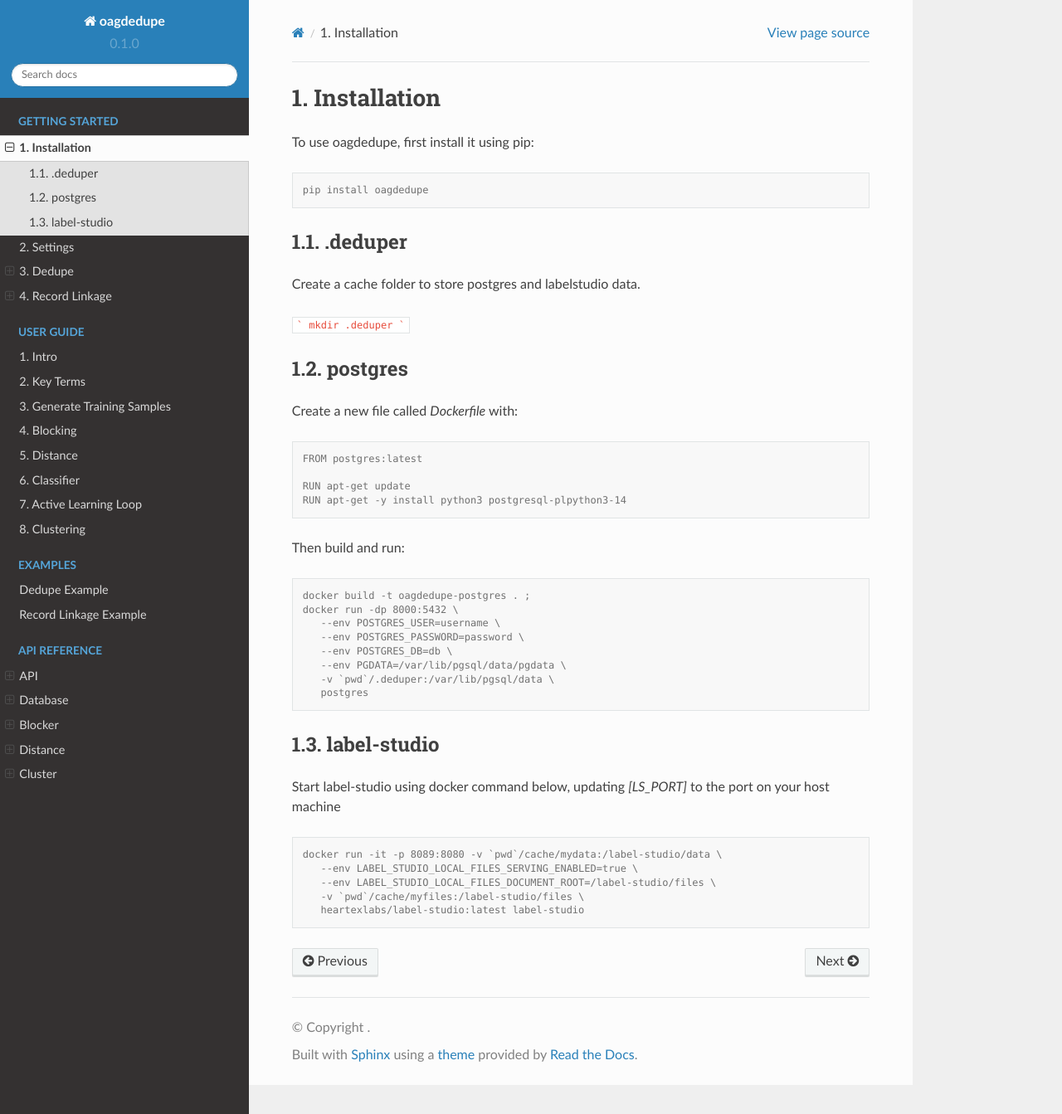
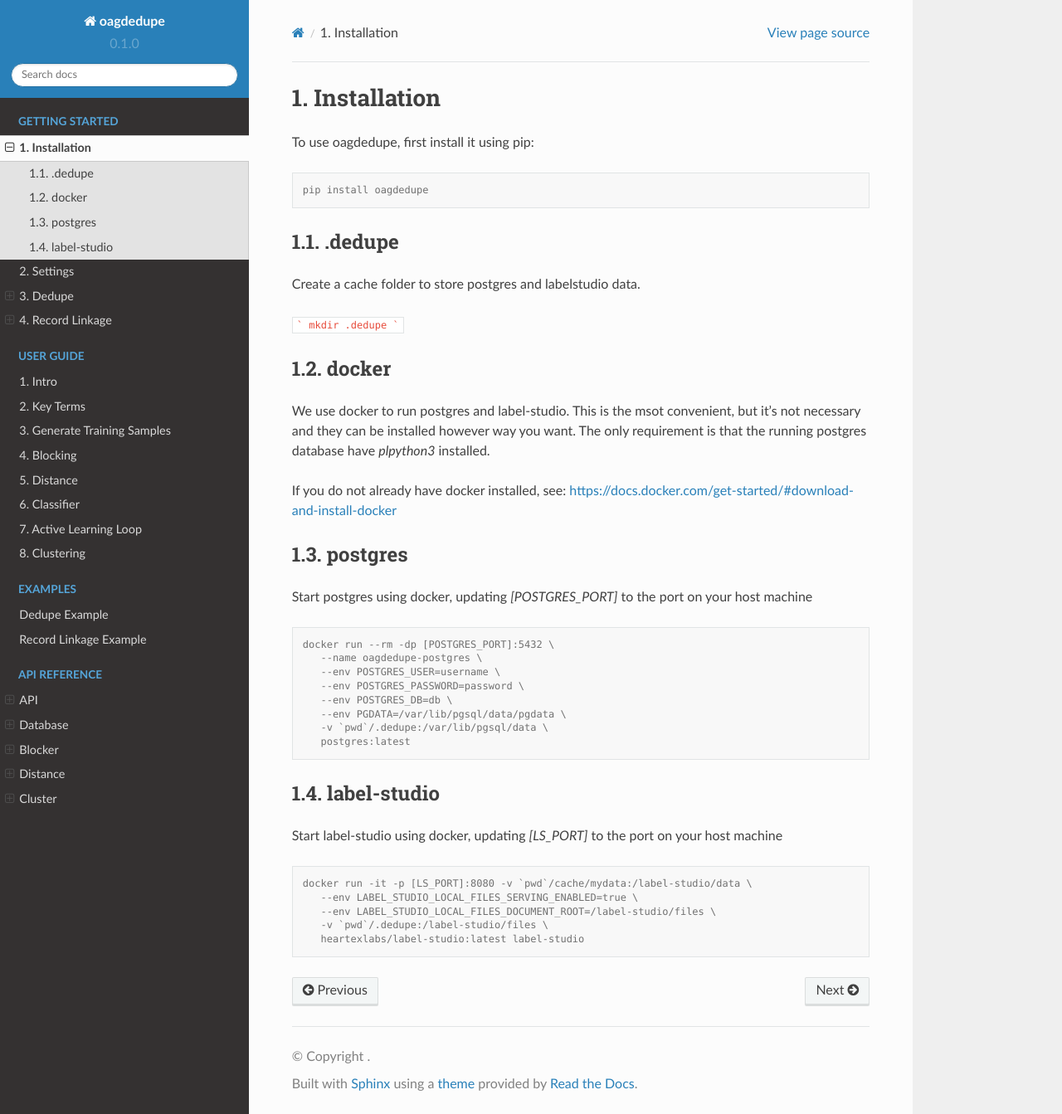
Before and after one commit to chansooligans/oagdedupe, a Sphinx documentation site: the page built from docs/source/usage/installation.rst, in a window 1280 px wide and 1343 px high. Shown: the whole window at 83% size. Built offline with Sphinx 7.4.7 and the Read the Docs theme 2.0.0, drawn with Linux system fonts in a browser that asks for light colours.

Commit message:
update documenation and docker instructions for LS and postgres

````diff
--- a/docs/source/usage/installation.rst
+++ b/docs/source/usage/installation.rst
@@ -7,50 +7,54 @@ To use oagdedupe, first install it using pip:
 
    pip install oagdedupe
 
-.deduper
+.dedupe
 ^^^^^^^^^^^^^^^^^^^^^^^^^^^
 
 Create a cache folder to store postgres and labelstudio data.
 
 ```
-mkdir .deduper
+mkdir .dedupe
 ```
+
+docker
+^^^^^^^^^^^^^^^^^^^^^^^^^^^
+
+We use docker to run postgres and label-studio. This is the msot convenient,
+but it's not necessary and they can be installed however way you want.
+The only requirement is that the running postgres database have `plpython3`
+installed.
+
+If you do not already have docker installed, see:
+https://docs.docker.com/get-started/#download-and-install-docker
+
 
 postgres
 ^^^^^^^^^^^^^^^^^^^^^^^^^^^
 
-Create a new file called `Dockerfile` with:
+Start postgres using docker, updating `[POSTGRES_PORT]` to the
+port on your host machine
 
 .. code-block:: console
 
-   FROM postgres:latest
-
-   RUN apt-get update
-   RUN apt-get -y install python3 postgresql-plpython3-14
-
-Then build and run:
-
-.. code-block:: console
-
-   docker build -t oagdedupe-postgres . ;
-   docker run -dp 8000:5432 \
+   docker run --rm -dp [POSTGRES_PORT]:5432 \
+      --name oagdedupe-postgres \
       --env POSTGRES_USER=username \
       --env POSTGRES_PASSWORD=password \
       --env POSTGRES_DB=db \
       --env PGDATA=/var/lib/pgsql/data/pgdata \
-      -v `pwd`/.deduper:/var/lib/pgsql/data \
-      postgres
+      -v `pwd`/.dedupe:/var/lib/pgsql/data \
+      postgres:latest
 
 label-studio
 ^^^^^^^^^^^^^^^^^^^^^^^^^^^
 
-Start label-studio using docker command below, updating `[LS_PORT]` to the
+Start label-studio using docker, updating `[LS_PORT]` to the
 port on your host machine
 
 .. code-block:: console
 
-   docker run -it -p 8089:8080 -v `pwd`/cache/mydata:/label-studio/data \
+   docker run -it -p [LS_PORT]:8080 -v `pwd`/cache/mydata:/label-studio/data \
       --env LABEL_STUDIO_LOCAL_FILES_SERVING_ENABLED=true \
       --env LABEL_STUDIO_LOCAL_FILES_DOCUMENT_ROOT=/label-studio/files \
-      -v `pwd`/cache/myfiles:/label-studio/files \
+      -v `pwd`/.dedupe:/label-studio/files \
       heartexlabs/label-studio:latest label-studio
--- a/run rl.py
+++ b/run rl.py
@@ -32,7 +32,7 @@ settings = Settings(
         path_model="./.dedupe/test_model_rl",  # where to save the model
         label_studio={
             "port": 8089,  # label studio port
-            "api_key": "83e2bc3da92741aa41c272829558c596faefa745",  # label studio port
+            "api_key": "33344e8a477f8adc3eb6aa1e41444bde76285d96",  # label studio port
             "description": "chansoo test project",  # label studio description of project
         },
         fast_api={"port": 8090},  # fast api port
--- a/run.py
+++ b/run.py
@@ -33,7 +33,7 @@ settings = Settings(
         path_model="./.dedupe/test_model",  # where to save the model
         label_studio={
             "port": 8089,  # label studio port
-            "api_key": "83e2bc3da92741aa41c272829558c596faefa745",  # label studio port
+            "api_key": "33344e8a477f8adc3eb6aa1e41444bde76285d96",  # label studio port
             "description": "chansoo test project",  # label studio description of project
         },
         fast_api={"port": 8090},  # fast api port
````
Also changed, not shown: 4 other files.
